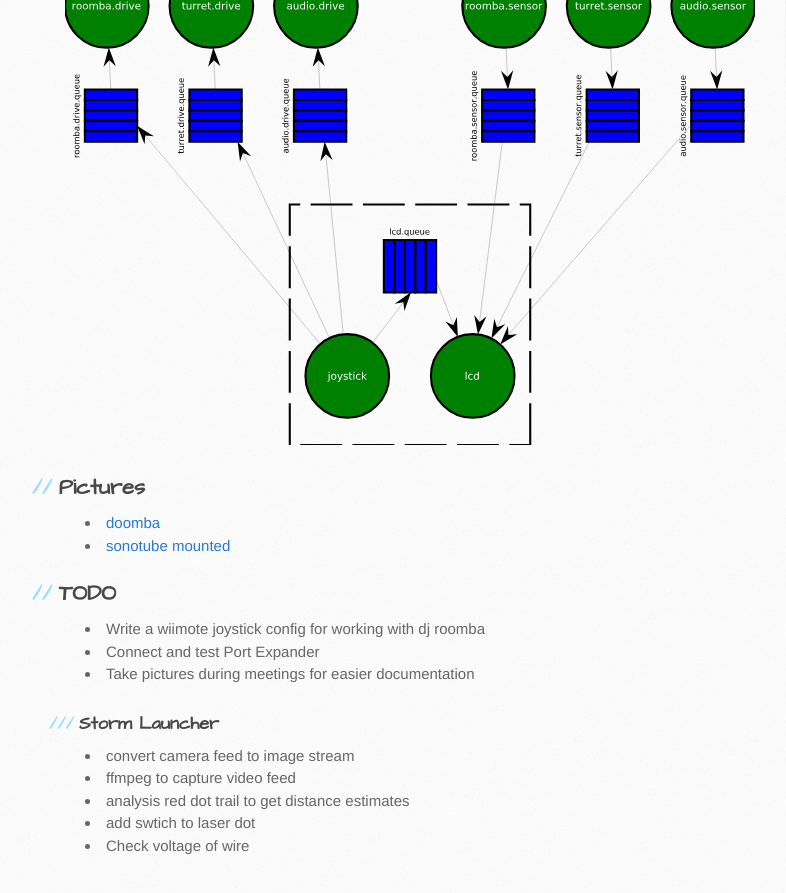
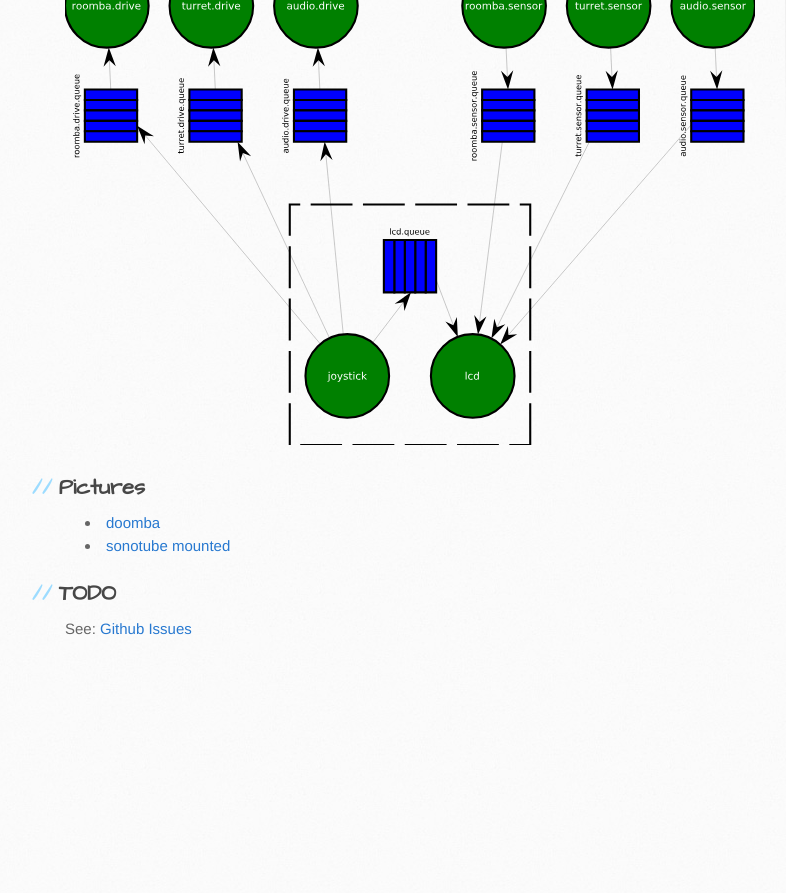
Before and after one commit to acm-uiuc/sigdave, a Jekyll site: the page built from index.md, in a window 1280 px wide and 900 px high, scrolled down 583 px. Shown: the top 893 px of the window, without its empty margins (105-891 px from the left). Built offline with Jekyll 4.4.1, drawn with Linux system fonts in a browser that asks for light colours; Markdown is read by kramdown in place of the engine named in the settings; after the commit the page ends 1266 px from its top, so only the background shows below that.

Commit message:
moved todo to github

```diff
--- a/index.md
+++ b/index.md
@@ -26,12 +26,4 @@ title: Sig Dave
 </ul>
 
 ## TODO ##
-- Write a wiimote joystick config for working with dj roomba
-- Connect and test Port Expander
-- Take pictures during meetings for easier documentation
-### Storm Launcher ###
-- convert camera feed to image stream
-- ffmpeg to capture video feed
-- analysis red dot trail to get distance estimates
-- add swtich to laser dot
- - Check voltage of wire
+See: [Github Issues](https://github.com/acm-uiuc/DJ-Roomba/issues)
```
